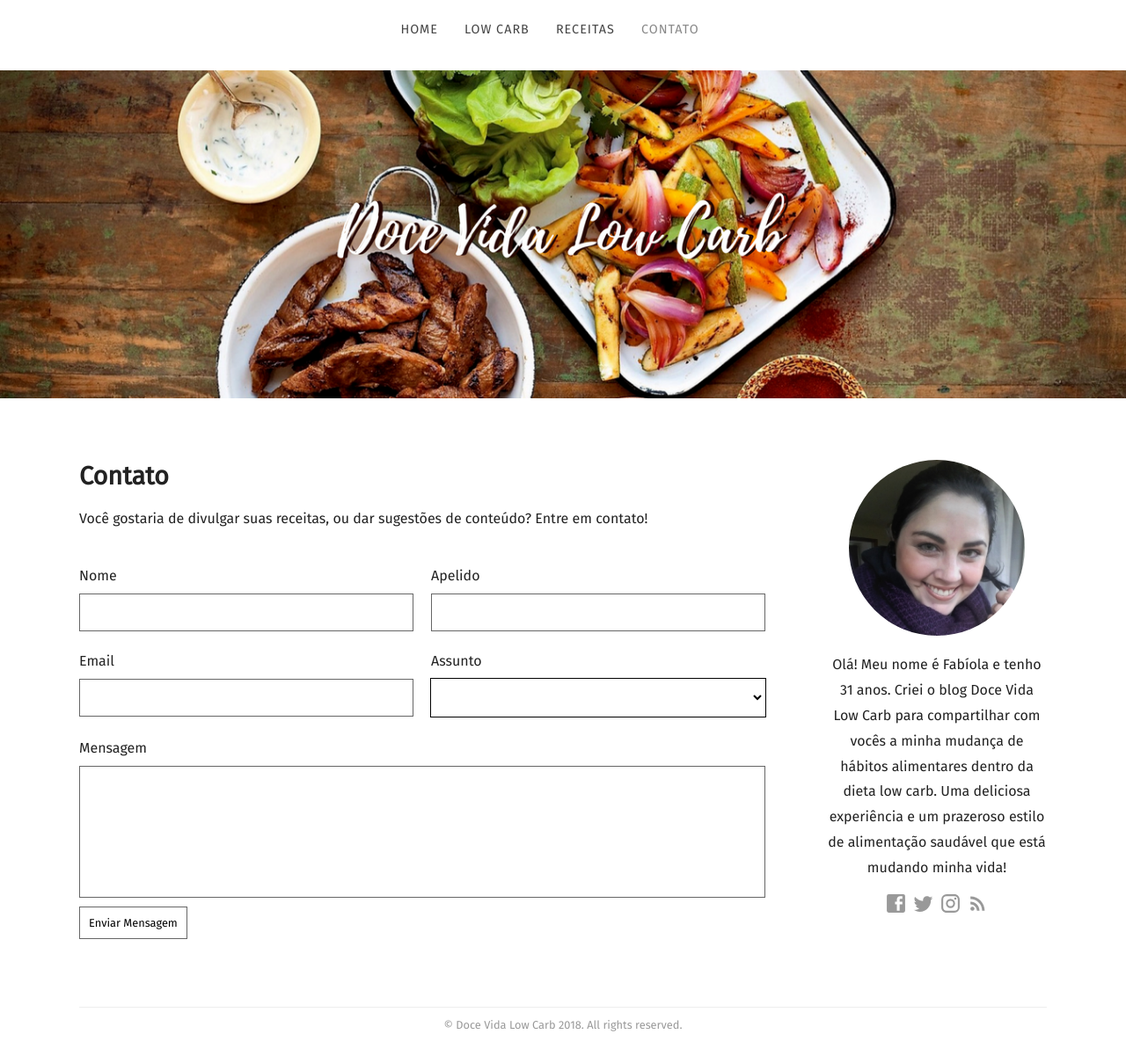
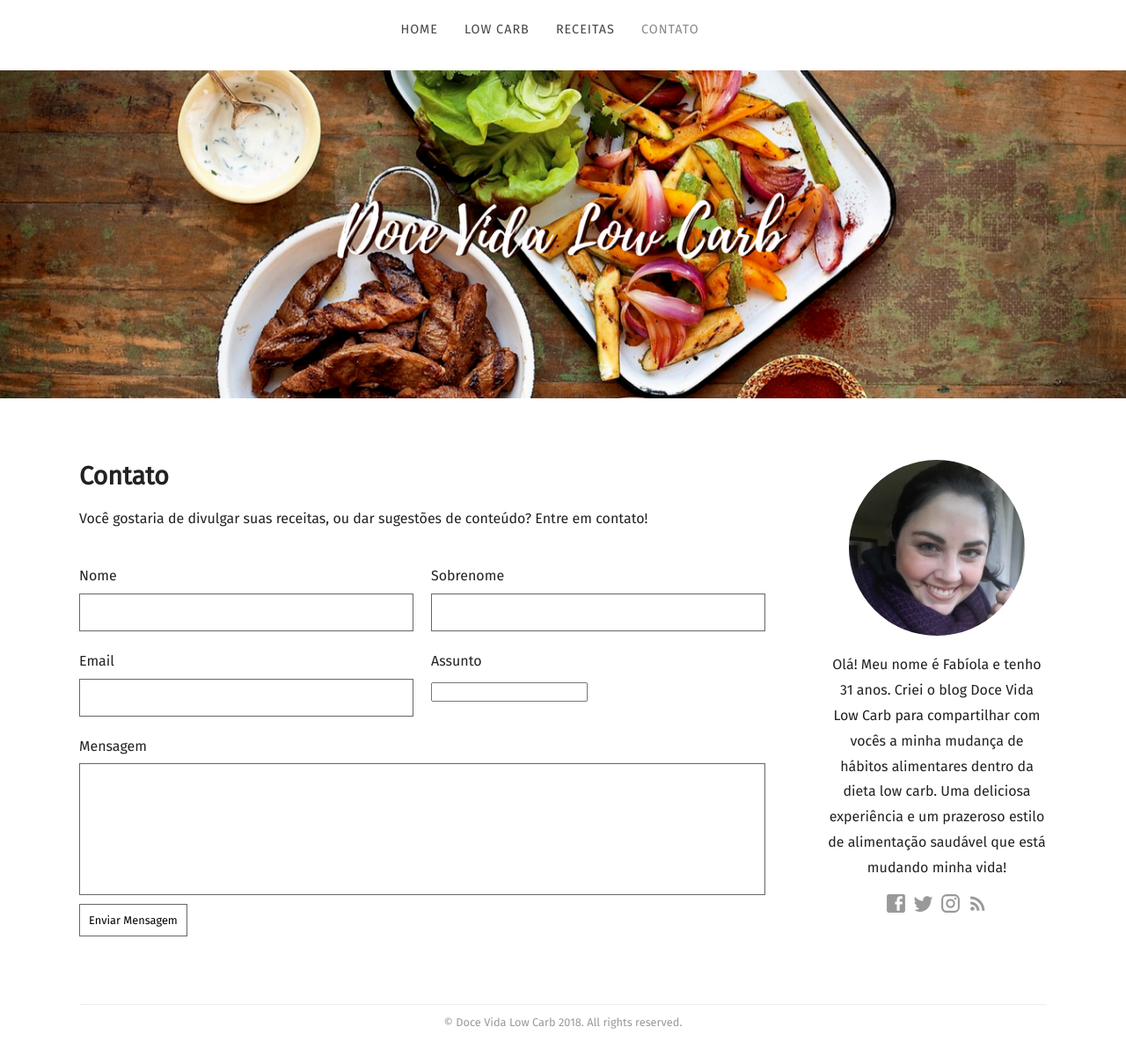
Before and after one commit to docevidalowcarb/docevidalowcarb.github.io, a Jekyll site: the page built from contato.html, in a window 1280 px wide and 1201 px high. Shown: the whole window at 88% size. Built offline with Jekyll 4.4.1, drawn with Linux system fonts in a browser that asks for light colours; some web fonts are replaced.

Commit message:
Updated 'contato.html' via CloudCannon

```diff
--- a/contato.html
+++ b/contato.html
@@ -4,7 +4,8 @@
 <h1>Contato</h1>
 <p class="editable">Você gostaria de divulgar suas receitas, ou dar sugestões de conteúdo? Entre em contato!</p>
 
-<form method="post" action="/contact-success/">
+<!--form method="post" action="/contact-success/"-->
+<form method="POST" action="https://formspree.io/fabiola.analytics@gmail.com">
 
 	<div class="contain">
 		<div class="split">
@@ -12,7 +13,7 @@
 			<input type="text" name="first-name" id="first-name" />
 		</div>
 		<div class="split">
-			<label for="surname">Apelido</label>
+			<label for="surname">Sobrenome</label>
 			<input type="text" name="surname" id="surname" />
 		</div>
 	</div>
@@ -25,12 +26,13 @@
 
 		<div class="split">
 			<label for="subject">Assunto</label>
-			<select id="subject" name="_subject">
+			<input type="subject" name="subject" id="subject" />
+			<!--<select id="subject" name="_subject">
 				<option value="enquiry">Receitas</option>
 				<option value="suggestion">Sugestões</option>
 				<option value="press">Divulgação</option>
 				<option value="other">Outros</option>
-			</select>
+			</select>-->
 		</div>
 	</div>
 
```
